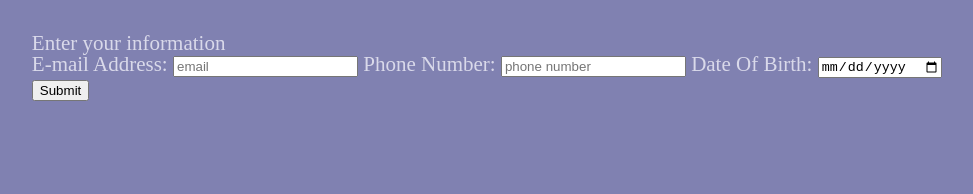
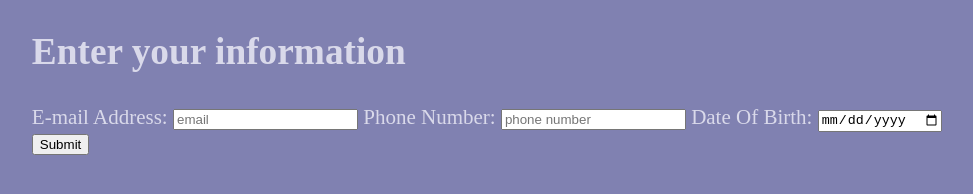
Before and after one commit to MartinGrillP/project1, a plain HTML site: page index.html in a window 1280 px wide. Shown: the whole page, without its empty margins (1-974 px from the left). Drawn offline with Linux system fonts and the light colour scheme.

Commit message:
Add css for h1 element
Change font size, padding, and font-weight

```diff
--- a/css/screen.css
+++ b/css/screen.css
@@ -11,3 +11,9 @@ body {
   font-size: 1.313em /* 21/16 = 1.313em*/;
   padding: 1em;
 }
+
+h1 {
+  font-size: 1.777em /* 37.315/21 = 1.777 */;
+  padding-bottom: 1em;
+  font-weight: bold;
+}
```
